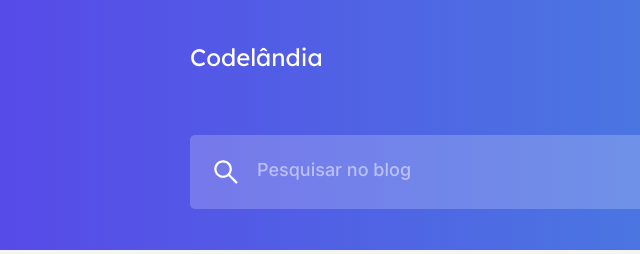
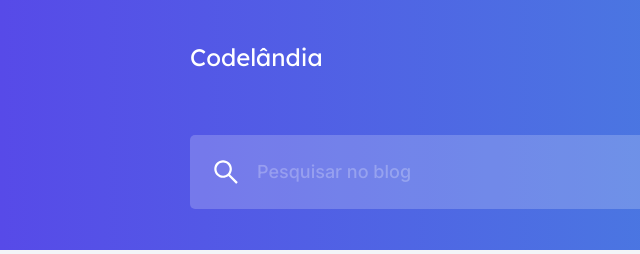
Before and after one commit to gugavillar/blog, a plain HTML site: page index.html in a window 1280 px wide. Shown: the top 254 px of the page, 0-640 px from the left. Drawn offline with Linux system fonts and the light colour scheme.

Commit message:
correção de font para input

```diff
--- a/index.css
+++ b/index.css
@@ -51,7 +51,7 @@ input {
   padding-left: 1rem;
 }
 
-::placeholder {
+::placeholder, input[type="text"] {
   font-size: 1.125rem;
   font-weight: 500;
   font-family: 'Inter';
```
